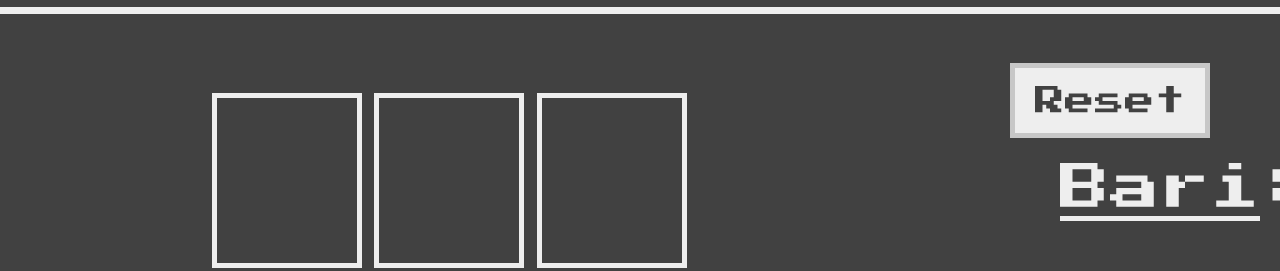
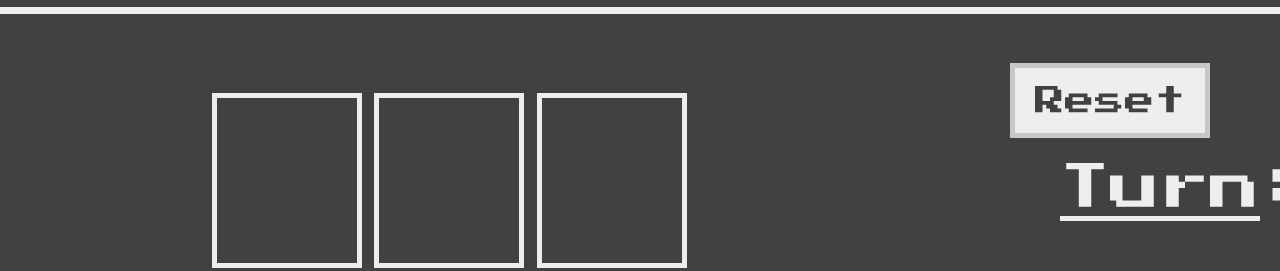
Before and after one commit to Divyanshu708/Tictoc-game, a website built with Parcel: page index.html in a window 1280 px wide. Shown: the part 137-408 px from the top of the page. Built offline with nearby package versions, Linux system fonts and the light colour scheme.

Commit message:
Update index.html
Bari word updated to Turn

```diff
--- a/index.html
+++ b/index.html
@@ -43,7 +43,7 @@
         <button type="button" name="button" class="reset">Reset</button>
       </section>
       <section>
-        <p class="playerturn"><u>Bari</u>:</p>
+        <p class="playerturn"><u>Turn</u>:</p>
         <p class="player_on_1">(X) Player 1 </p>
         <p class="player_on_2">(O) Player 2 </p>
       </section>
```
